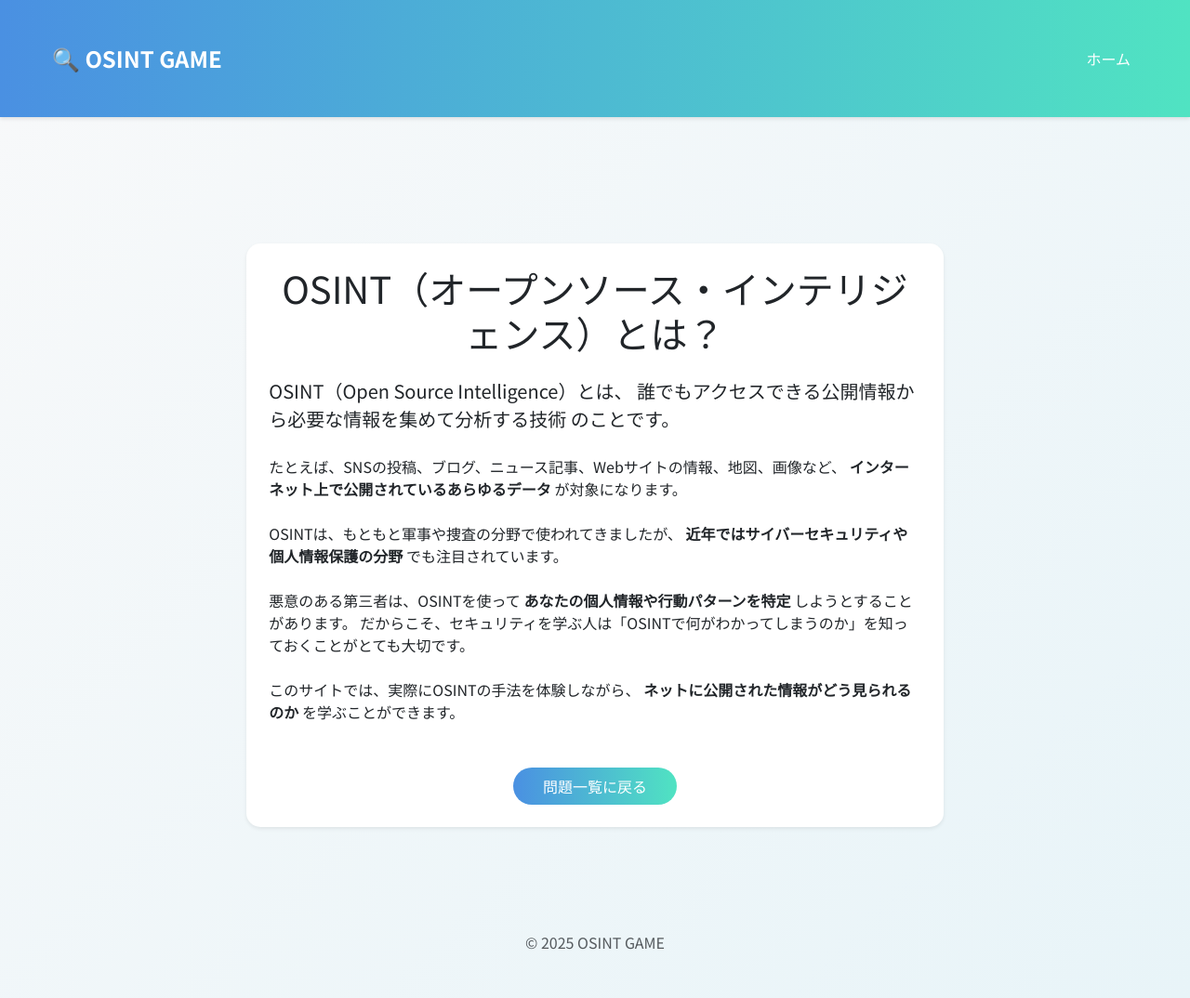
After one commit to riporippo/SecutiryLiskQuiz, a Flask app: page /osint in a window 1280 px wide. The commit adds this page. Shown: the whole page at 93% size. Run offline with Flask 3, Linux system fonts and the light colour scheme.

Commit message:
大幅変更

```diff
--- a/app.py
+++ b/app.py
@@ -6,26 +6,48 @@ app = Flask(__name__)  # デフォルト設定でOK
 def home():
     return render_template('index.html')
 
+@app.route('/osint')
+def osint():
+    return render_template('OSINT.html')
 
 @app.route('/result', methods=['POST'])
 def result():
-    user_select_answer = int(request.form.get('answer'))
-    correct_answer = 1
-    is_correct = (user_select_answer == correct_answer)
-    return render_template('result.html', is_correct=is_correct)
+    user_answer = int(request.form.get('answer'))
+    correct_answer = 2  # 電柱が正解
+    is_correct = (user_answer == correct_answer)
+
+    # 選択された答えの説明を設定
+    answer_text = {
+        1: "雲の配置",
+        2: "電柱",
+        3: "洋服"
+    }.get(user_answer, "不明")
+
+    return render_template('result.html',
+                         is_correct=is_correct,
+                         user_answer=answer_text,
+                         correct_answer="電柱")
 
 
-@app.route('/question')
-def question():
-    question_data = {
-        'image_legit': 'images/legit_site.png',
-        'image_phishing': 'images/phishing_site.png',
-        'differences': [
-            {'x': 120, 'y': 80, 'radius': 20},
-            {'x': 300, 'y': 150, 'radius': 20},
-        ]
-    }
-    return render_template('question.html', data=question_data)
+@app.route('/question1')
+def question1():
+    return render_template('question1.html')
+
+@app.route('/question2')
+def question2():
+    return render_template('question2.html')
+
+@app.route('/question3')
+def question3():
+    return render_template('question3.html')
+
+@app.route('/question4')
+def question4():
+    return render_template('question4.html')
+
+@app.route('/question5')
+def question5():
+    return render_template('question5.html')
 
 if __name__ == "__main__":
     app.run(debug=True,port= 5015)
--- /dev/null
+++ b/templates/OSINT.html
@@ -0,0 +1,54 @@
+{% extends "base.html" %}
+
+{% block content %}
+<div class="container mt-5">
+    <div class="row justify-content-center">
+        <div class="col-md-8">
+            <div class="card shadow-sm">
+                <div class="card-body p-4">
+                    <h1 class="text-center mb-4">
+                        OSINT（オープンソース・インテリジェンス）とは？
+                    </h1>
+
+                    <p class="lead mb-4">
+                        OSINT（Open Source Intelligence）とは、
+                        <strong>誰でもアクセスできる公開情報から必要な情報を集めて分析する技術</strong>
+                        のことです。
+                    </p>
+
+                    <p class="mb-4">
+                        たとえば、SNSの投稿、ブログ、ニュース記事、Webサイトの情報、地図、画像など、
+                        <strong>インターネット上で公開されているあらゆるデータ</strong>
+                        が対象になります。
+                    </p>
+
+                    <p class="mb-4">
+                        OSINTは、もともと軍事や捜査の分野で使われてきましたが、
+                        <strong>近年ではサイバーセキュリティや個人情報保護の分野</strong>
+                        でも注目されています。
+                    </p>
+
+                    <p class="mb-4">
+                        悪意のある第三者は、OSINTを使って
+                        <strong>あなたの個人情報や行動パターンを特定</strong>
+                        しようとすることがあります。
+                        だからこそ、セキュリティを学ぶ人は「OSINTで何がわかってしまうのか」を知っておくことがとても大切です。
+                    </p>
+
+                    <p class="mb-4">
+                        このサイトでは、実際にOSINTの手法を体験しながら、
+                        <strong>ネットに公開された情報がどう見られるのか</strong>
+                        を学ぶことができます。
+                    </p>
+
+                    <div class="text-center mt-5">
+                        <a href="/" class="btn btn-primary">
+                            問題一覧に戻る
+                        </a>
+                    </div>
+                </div>
+            </div>
+        </div>
+    </div>
+</div>
+{% endblock %}
--- a/templates/base.html
+++ b/templates/base.html
@@ -9,18 +9,120 @@
     <!-- Bootstrap -->
     <link href="https://cdn.jsdelivr.net/npm/bootstrap@5.3.0/dist/css/bootstrap.min.css" rel="stylesheet">
 
-    <!-- オリジナルCSS -->
-    <link rel="stylesheet" href="{{ url_for('static', filename='css/style.css') }}">
+    <!-- Google Fonts -->
+    <link href="https://fonts.googleapis.com/css2?family=Noto+Sans+JP:wght@400;700&display=swap" rel="stylesheet">
+
+    <style>
+        :root {
+            --primary-color: #4A90E2;
+            --secondary-color: #50E3C2;
+            --accent-color: #F5A623;
+            --background-color: #F8F9FA;
+            --text-color: #2C3E50;
+        }
+
+        body {
+            font-family: 'Noto Sans JP', sans-serif;
+            background: linear-gradient(135deg, var(--background-color) 0%, #E8F4F8 100%);
+            color: var(--text-color);
+            min-height: 100vh;
+        }
+
+        .navbar {
+            background: linear-gradient(to right, var(--primary-color), var(--secondary-color));
+            box-shadow: 0 2px 4px rgba(0,0,0,0.1);
+        }
+
+        .navbar-brand {
+            color: white !important;
+            font-weight: bold;
+            font-size: 1.5rem;
+        }
+
+        .container {
+            max-width: 1200px;
+            padding: 2rem 1rem;
+        }
+
+        .card {
+            border: none;
+            border-radius: 15px;
+            box-shadow: 0 4px 6px rgba(0,0,0,0.1);
+            transition: transform 0.3s ease;
+        }
+
+        .card:hover {
+            transform: translateY(-5px);
+        }
+
+        .btn-primary {
+            background: linear-gradient(to right, var(--primary-color), var(--secondary-color));
+            border: none;
+            border-radius: 25px;
+            padding: 0.5rem 2rem;
+            transition: all 0.3s ease;
+        }
+
+        .btn-primary:hover {
+            transform: translateY(-2px);
+            box-shadow: 0 4px 8px rgba(0,0,0,0.2);
+        }
+
+        .list-group-item {
+            border: none;
+            margin-bottom: 0.5rem;
+            border-radius: 10px !important;
+            transition: all 0.3s ease;
+        }
+
+        .list-group-item:hover {
+            transform: translateX(10px);
+            background: linear-gradient(to right, var(--primary-color), var(--secondary-color));
+            color: white !important;
+        }
+
+        @media (max-width: 768px) {
+            .container {
+                padding: 1rem;
+            }
+
+            .navbar-brand {
+                font-size: 1.2rem;
+            }
+        }
+    </style>
 </head>
 <body>
-    <div class="container mt-4">
+    <!-- ナビゲーションバー -->
+    <nav class="navbar navbar-expand-lg navbar-dark mb-4">
+        <div class="container">
+            <a class="navbar-brand" href="/">🔍 OSINT GAME</a>
+            <button class="navbar-toggler" type="button" data-bs-toggle="collapse" data-bs-target="#navbarNav">
+                <span class="navbar-toggler-icon"></span>
+            </button>
+            <div class="collapse navbar-collapse" id="navbarNav">
+                <ul class="navbar-nav ms-auto">
+                    <li class="nav-item">
+                        <a class="nav-link text-white" href="/">ホーム</a>
+                    </li>
+                </ul>
+            </div>
+        </div>
+    </nav>
+
+    <!-- メインコンテンツ -->
+    <div class="container">
         {% block content %}{% endblock %}
     </div>
 
+    <!-- フッター -->
+    <footer class="footer mt-auto py-3">
+        <div class="container text-center">
+            <span class="text-muted">© 2025 OSINT GAME</span>
+        </div>
+    </footer>
+
     <!-- Bootstrap JS -->
     <script src="https://cdn.jsdelivr.net/npm/bootstrap@5.3.0/dist/js/bootstrap.bundle.min.js"></script>
-
-    <!-- オリジナルJavaScript -->
-    <script src="{{ url_for('static', filename='js/game.js') }}"></script>
 </body>
 </html>
```
Also changed, not shown: templates/index.html (+16 -1 lines), templates/question.html (deleted, +0 -65 lines), templates/question1.html (added, +39 -0 lines), templates/question2.html (added, +39 -0 lines), templates/question3.html (added, +39 -0 lines), templates/question4.html (added, +39 -0 lines), templates/question5.html (added, +39 -0 lines), static/images/phishing_site.png (deleted), static/images/question_1.jpg (added).
